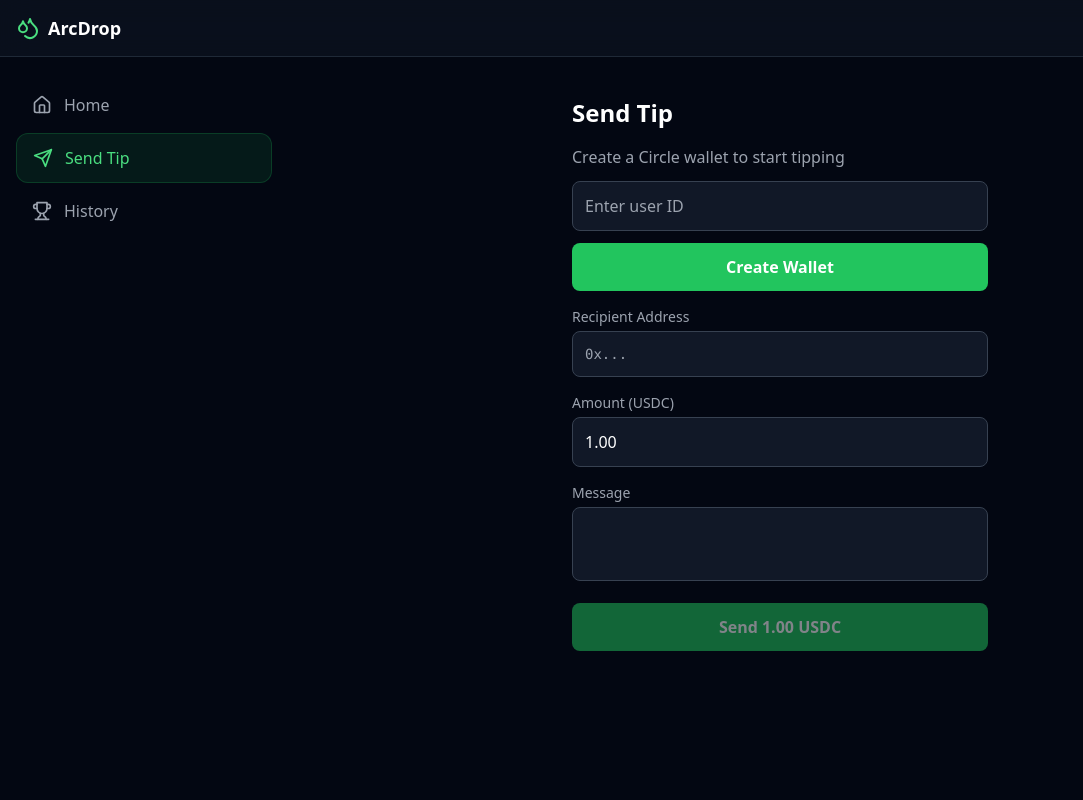
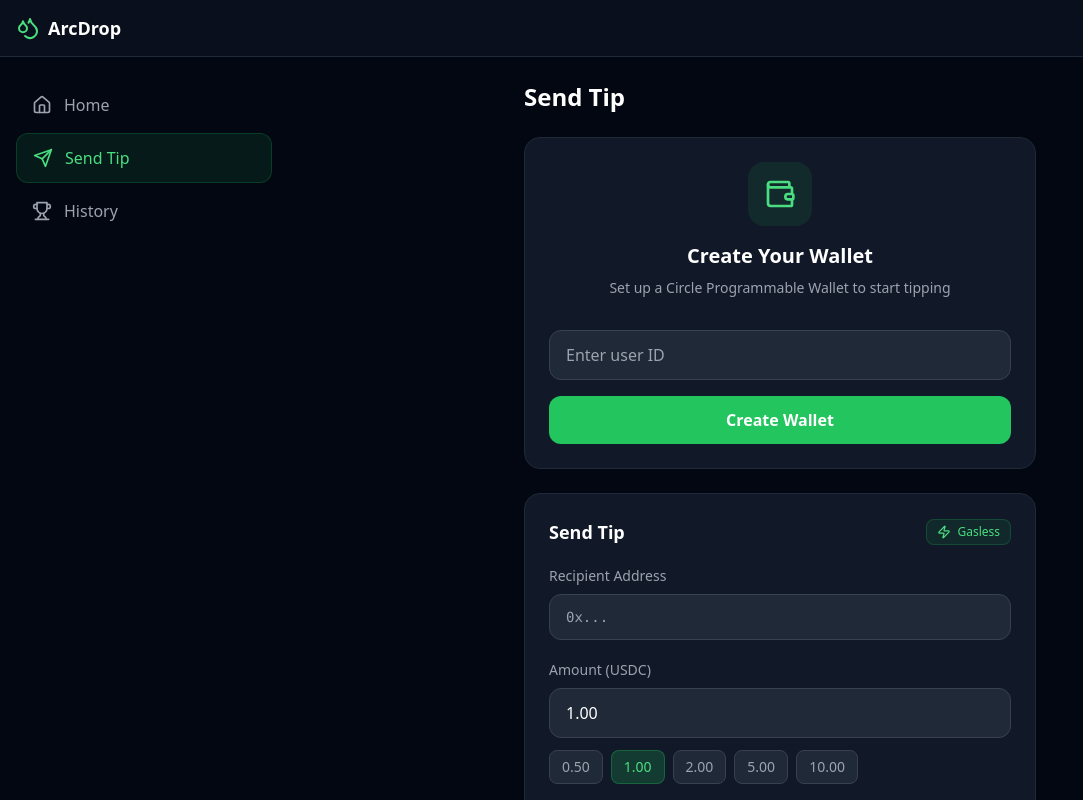
Before and after one commit to webnix-space/ArcDrop, a React (Vite) app in the folder frontend/: page /send in a window 1280 px wide. Shown: the top 800 px of the page, without its empty margins (0-1083 px from the left). Built offline with nearby package versions, Linux system fonts and the light colour scheme.

Commit message:
professional send tip ui

```diff
--- a/frontend/src/pages/SendTip.jsx
+++ b/frontend/src/pages/SendTip.jsx
@@ -1,5 +1,6 @@
 import React, { useState, useEffect } from 'react'
 import axios from 'axios'
+import { Send, Loader, CheckCircle, Zap, MessageSquare, Wallet, Copy, ExternalLink } from 'lucide-react'
 
 const API_BASE = import.meta.env.VITE_API_URL || 'http://localhost:3001/api'
 
@@ -12,8 +13,8 @@ export default function SendTip() {
   const [result, setResult] = useState(null)
   const [loading, setLoading] = useState(false)
   const [userId, setUserId] = useState('')
+  const [copied, setCopied] = useState(false)
 
-  // Load wallet from localStorage on mount
   useEffect(() => {
     const saved = localStorage.getItem('arcdrop_wallet')
     if (saved) {
@@ -28,19 +29,12 @@ export default function SendTip() {
   const fetchBalance = async (walletId) => {
     try {
       const res = await axios.get(`${API_BASE}/wallet/${walletId}`)
-      if (res.data.success) {
-        setBalance(res.data.wallet.balance)
-      }
-    } catch (err) {
-      console.error('Balance error:', err)
-    }
+      if (res.data.success) setBalance(res.data.wallet.balance)
+    } catch (err) {}
   }
 
   const createWallet = async () => {
-    if (!userId.trim()) {
-      alert('Enter a user ID first')
-      return
-    }
+    if (!userId.trim()) return alert('Enter a user ID')
     setLoading(true)
     try {
       const res = await axios.post(`${API_BASE}/wallet/create`, { userId: userId.trim() })
@@ -51,7 +45,7 @@ export default function SendTip() {
         setBalance('0')
       }
     } catch (err) {
-      alert('Wallet creation failed: ' + (err.response?.data?.error || err.message))
+      alert('Error: ' + (err.response?.data?.error || err.message))
     } finally {
       setLoading(false)
     }
@@ -59,10 +53,7 @@ export default function SendTip() {
 
   const handleSend = async (e) => {
     e.preventDefault()
-    if (!wallet) {
-      alert('Create wallet first')
-      return
-    }
+    if (!wallet) return alert('Create wallet first')
     setLoading(true)
     setResult(null)
     try {
@@ -81,75 +72,125 @@ export default function SendTip() {
     }
   }
 
-  const disconnect = () => {
-    localStorage.removeItem('arcdrop_wallet')
-    setWallet(null)
-    setBalance('0')
+  const copyAddress = () => {
+    navigator.clipboard.writeText(wallet.address)
+    setCopied(true)
+    setTimeout(() => setCopied(false), 2000)
   }
 
+  const quickAmounts = ['0.50', '1.00', '2.00', '5.00', '10.00']
+
   return (
-    <div className="max-w-md mx-auto space-y-4 p-4">
-      <h2 className="text-2xl font-bold">Send Tip</h2>
+    <div className="max-w-lg mx-auto space-y-6">
+      <h1 className="text-2xl font-bold">Send Tip</h1>
 
+      {/* Wallet Card */}
       {!wallet ? (
-        <div className="space-y-3">
-          <p className="text-gray-400">Create a Circle wallet to start tipping</p>
+        <div className="bg-gray-900 border border-gray-800 rounded-2xl p-6 space-y-4">
+          <div className="text-center">
+            <div className="w-16 h-16 rounded-2xl bg-green-500/10 flex items-center justify-center mx-auto mb-4">
+              <Wallet className="w-8 h-8 text-green-400" />
+            </div>
+            <h2 className="text-xl font-bold mb-2">Create Your Wallet</h2>
+            <p className="text-gray-400 text-sm mb-4">Set up a Circle Programmable Wallet to start tipping</p>
+          </div>
           <input
             type="text"
             value={userId}
             onChange={e => setUserId(e.target.value)}
             placeholder="Enter user ID"
-            className="w-full bg-gray-900 border border-gray-700 rounded-lg p-3 text-white"
+            className="w-full bg-gray-800 border border-gray-700 rounded-xl px-4 py-3 text-white focus:outline-none focus:border-green-500"
           />
           <button onClick={createWallet} disabled={loading}
-            className="w-full bg-green-500 hover:bg-green-600 disabled:opacity-50 text-white font-bold py-3 rounded-lg">
+            className="w-full bg-green-500 hover:bg-green-600 disabled:opacity-50 text-white font-bold py-3 rounded-xl transition-colors">
             {loading ? 'Creating...' : 'Create Wallet'}
           </button>
         </div>
       ) : (
-        <div className="space-y-3">
-          <div className="flex justify-between items-center">
+        <div className="bg-gray-900 border border-gray-800 rounded-2xl p-6">
+          <div className="flex items-center justify-between mb-4">
             <div>
-              <p className="text-sm text-gray-400">Wallet</p>
-              <p className="font-mono text-sm">{wallet.address.slice(0, 8)}...{wallet.address.slice(-6)}</p>
+              <p className="text-gray-400 text-sm mb-1">Your Wallet</p>
+              <div className="flex items-center gap-2">
+                <span className="font-mono text-sm">{wallet.address.slice(0, 10)}...{wallet.address.slice(-8)}</span>
+                <button onClick={copyAddress} className="text-gray-500 hover:text-white">
+                  {copied ? <CheckCircle className="w-4 h-4 text-green-400" /> : <Copy className="w-4 h-4" />}
+                </button>
+              </div>
             </div>
             <div className="text-right">
-              <p className="text-sm text-gray-400">Balance</p>
-              <p className="text-green-400 font-bold">{parseFloat(balance).toFixed(2)} USDC</p>
+              <p className="text-gray-400 text-sm mb-1">Balance</p>
+              <p className="text-2xl font-bold text-green-400">{parseFloat(balance).toFixed(2)} USDC</p>
             </div>
           </div>
-          <button onClick={disconnect} className="text-sm text-red-400">Disconnect</button>
+          <div className="flex items-center gap-2 text-xs text-gray-500">
+            <Zap className="w-3 h-3" />
+            <span>Gasless transactions enabled</span>
+          </div>
         </div>
       )}
 
-      <form onSubmit={handleSend} className="space-y-4">
+      {/* Send Form */}
+      <form onSubmit={handleSend} className="bg-gray-900 border border-gray-800 rounded-2xl p-6 space-y-5">
+        <div className="flex items-center justify-between">
+          <h2 className="font-bold text-lg">Send Tip</h2>
+          <div className="flex items-center gap-1.5 px-2.5 py-1 rounded-lg bg-green-500/10 border border-green-500/20">
+            <Zap className="w-3.5 h-3.5 text-green-400" />
+            <span className="text-xs font-medium text-green-400">Gasless</span>
+          </div>
+        </div>
+
         <div>
-          <label className="block text-sm text-gray-400 mb-1">Recipient Address</label>
+          <label className="block text-sm text-gray-400 mb-2">Recipient Address</label>
           <input type="text" value={recipient} onChange={e => setRecipient(e.target.value)}
-            className="w-full bg-gray-900 border border-gray-700 rounded-lg p-3 text-white font-mono text-sm"
-            placeholder="0x..." required />
+            placeholder="0x..." required
+            className="w-full bg-gray-800 border border-gray-700 rounded-xl px-4 py-3 text-white font-mono text-sm focus:outline-none focus:border-green-500" />
         </div>
+
         <div>
-          <label className="block text-sm text-gray-400 mb-1">Amount (USDC)</label>
-          <input type="number" step="0.01" min="0.1" value={amount}
-            onChange={e => setAmount(e.target.value)}
-            className="w-full bg-gray-900 border border-gray-700 rounded-lg p-3 text-white" required />
+          <label className="block text-sm text-gray-400 mb-2">Amount (USDC)</label>
+          <input type="number" step="0.01" min="0.1" value={amount} onChange={e => setAmount(e.target.value)}
+            required className="w-full bg-gray-800 border border-gray-700 rounded-xl px-4 py-3 text-white focus:outline-none focus:border-green-500" />
+          <div className="flex gap-2 mt-3">
+            {quickAmounts.map(a => (
+              <button key={a} type="button" onClick={() => setAmount(a)}
+                className={`px-3 py-1.5 rounded-lg text-sm font-medium transition-all ${amount === a ? 'bg-green-500/20 text-green-400 border border-green-500/30' : 'bg-gray-800 text-gray-400 border border-gray-700 hover:bg-gray-700'}`}>
+                {a}
+              </button>
+            ))}
+          </div>
         </div>
+
         <div>
-          <label className="block text-sm text-gray-400 mb-1">Message</label>
+          <label className="block text-sm text-gray-400 mb-2">Message (optional)</label>
           <textarea value={message} onChange={e => setMessage(e.target.value)}
-            className="w-full bg-gray-900 border border-gray-700 rounded-lg p-3 text-white resize-none"
-            rows="2" maxLength="200" />
+            placeholder="Thanks for the great content!" rows={2} maxLength={200}
+            className="w-full bg-gray-800 border border-gray-700 rounded-xl px-4 py-3 text-white resize-none focus:outline-none focus:border-green-500" />
+          <p className="text-xs text-gray-600 mt-1 text-right">{message.length}/200</p>
         </div>
+
         <button type="submit" disabled={loading || !wallet}
-          className="w-full bg-green-500 hover:bg-green-600 disabled:opacity-50 text-white font-bold py-3 rounded-lg">
+          className="w-full bg-green-500 hover:bg-green-600 disabled:opacity-50 text-white font-bold py-3 rounded-xl transition-colors flex items-center justify-center gap-2">
+          {loading ? <Loader className="w-5 h-5 animate-spin" /> : <Send className="w-5 h-5" />}
           {loading ? 'Sending...' : `Send ${amount} USDC`}
         </button>
       </form>
 
+      {/* Result */}
       {result && (
-        <div className={`p-4 rounded-lg ${result.error ? 'bg-red-900/30 border border-red-500/30' : 'bg-green-900/30 border border-green-500/30'}`}>
-          <pre className="text-xs overflow-auto">{JSON.stringify(result, null, 2)}</pre>
+        <div className={`p-5 rounded-2xl border ${result.error ? 'bg-red-900/20 border-red-500/30' : 'bg-green-900/20 border-green-500/30'}`}>
+          <div className="flex items-center gap-2 mb-2">
+            {result.error ? <Zap className="w-5 h-5 text-red-400" /> : <CheckCircle className="w-5 h-5 text-green-400" />}
+            <span className="font-bold">{result.error ? 'Error' : 'Success'}</span>
+          </div>
+          <pre className="text-xs overflow-auto text-gray-300">{JSON.stringify(result, null, 2)}</pre>
+          {!result.error && result.transactionId && (
+            <a href={`https://explorer.testnet.arc.network/tx/${result.transactionId}`} target="_blank" rel="noopener noreferrer"
+              className="inline-flex items-center gap-1 text-green-400 text-sm mt-3 hover:underline">
+              <ExternalLink className="w-4 h-4" />
+              View on Explorer
+            </a>
+          )}
         </div>
       )}
     </div>
```
